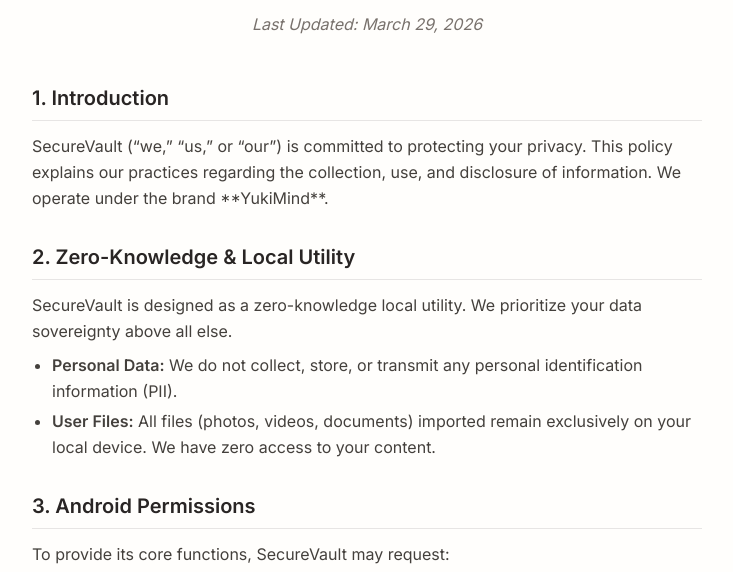
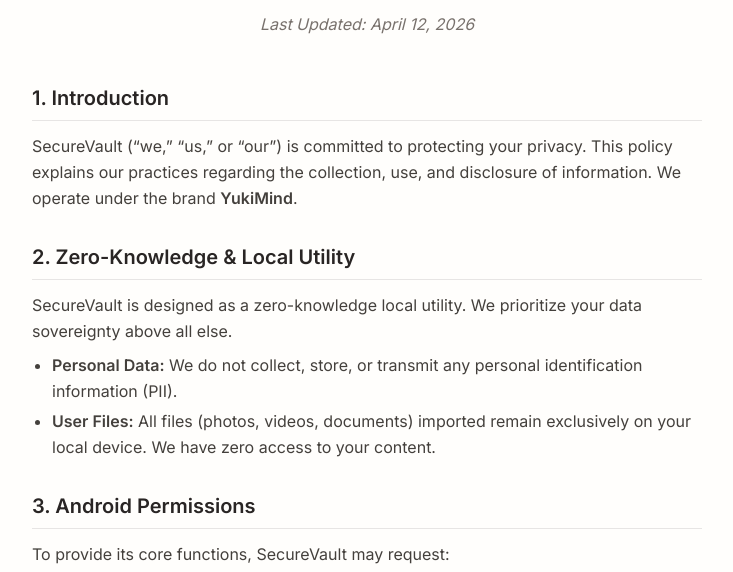
Before and after one commit to 2335505yangyan/yukimind-web, a plain HTML site: page privacy-securevault.html in a window 1280 px wide. Shown: the part 183-755 px from the top of the page, without its empty margins (273-1006 px from the left). Drawn offline with nearby package versions, Linux system fonts and the light colour scheme.

```diff
--- a/privacy-securevault.html
+++ b/privacy-securevault.html
@@ -19,13 +19,13 @@
                 Privacy Matters
             </div>
             <h1 class="text-3xl md:text-4xl font-bold text-stone-800">Privacy Policy for SecureVault</h1>
-            <p class="mt-4 text-stone-500 italic">Last Updated: March 29, 2026</p>
+            <p class="mt-4 text-stone-500 italic">Last Updated: April 12, 2026</p>
         </div>
 
         <div class="space-y-8 leading-relaxed text-stone-700">
             <section>
                 <h2 class="text-xl font-semibold text-stone-800 mb-3 border-b border-stone-200 pb-2">1. Introduction</h2>
-                <p>SecureVault (“we,” “us,” or “our”) is committed to protecting your privacy. This policy explains our practices regarding the collection, use, and disclosure of information. We operate under the brand **YukiMind**.</p>
+                <p>SecureVault (“we,” “us,” or “our”) is committed to protecting your privacy. This policy explains our practices regarding the collection, use, and disclosure of information. We operate under the brand <strong>YukiMind</strong>.</p>
             </section>
 
             <section>
```
